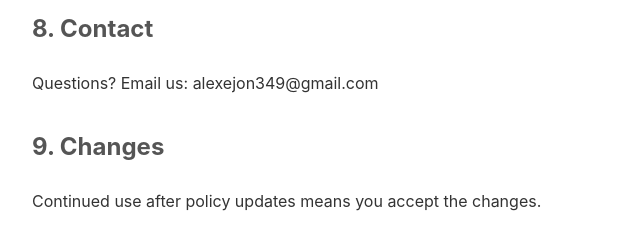
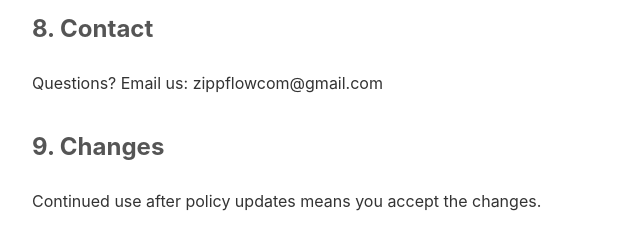
Before and after one commit to ZIPPFLOWOFF/zippflow-privacy, a plain HTML site: page index.html in a window 1280 px wide. Shown: the part 1152-1392 px from the top of the page, 208-848 px from the left. Drawn offline with Linux system fonts and the light colour scheme.

Commit message:
Update index.html

```diff
--- a/index.html
+++ b/index.html
@@ -37,7 +37,7 @@
   <p>This app is not directed at children under 13.</p>
 
   <h2>8. Contact</h2>
-  <p>Questions? Email us: alexejon349@gmail.com</p>
+  <p>Questions? Email us: zippflowcom@gmail.com</p>
 
   <h2>9. Changes</h2>
   <p>Continued use after policy updates means you accept the changes.</p>
```
